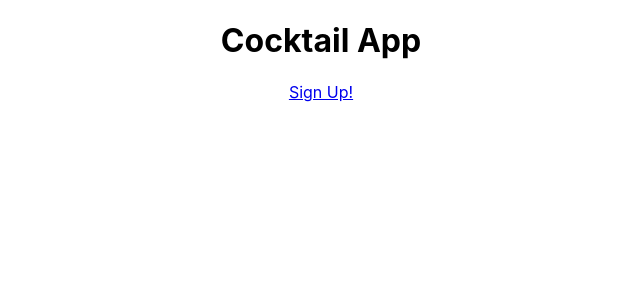
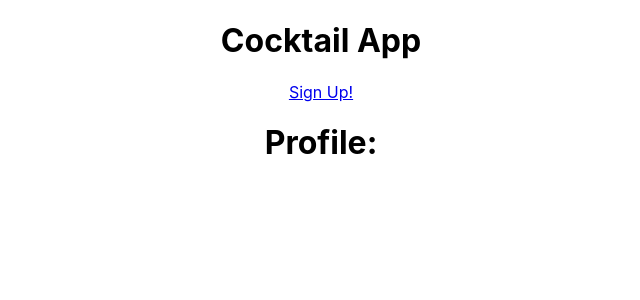
Before and after one commit to davidglic/project3-frontend, a React (Create React App) app in the folder cocktail-app/: page /profile/1 in a window 1280 px wide. Shown: the top 300 px of the page, without its empty margins (319-959 px from the left). Built offline with nearby package versions, Linux system fonts and the light colour scheme.

Commit message:
profile added and talking

```diff
--- a/cocktail-app/src/App.js
+++ b/cocktail-app/src/App.js
@@ -3,6 +3,7 @@
 import Header from './components/Header';
 import Signup from './components/Signup';
 import Landing from './components/Landing';
+import Profile from './components/Profile';
 
 function App() {
   return (
@@ -16,6 +17,10 @@
         path ="/signup"
         render={() => <Signup/>}
       />
+      <Route
+        path="/profile/:id"
+        render={() => <Profile/>}
+      />
     </div>
   );
 }
--- a/cocktail-app/src/components/Profile.js
+++ b/cocktail-app/src/components/Profile.js
@@ -0,0 +1,18 @@
+import React, {Component} from "react";
+import axios from "axios";
+
+class Profile extends Component {
+    constructor () {
+        super ()
+    }
+
+    render () {
+    return (
+        <div>
+            <h1> Profile:</h1>
+        </div>
+    )
+}
+}
+
+export default Profile;
```
